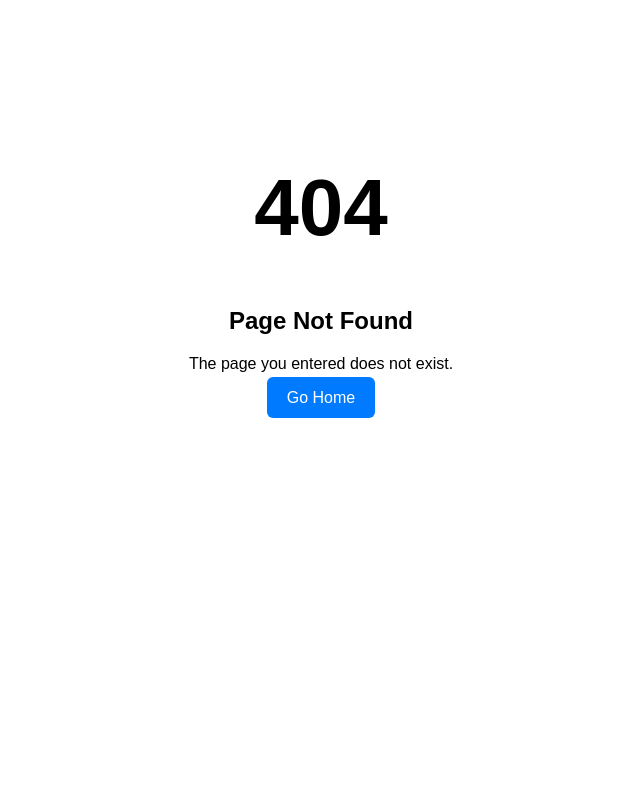
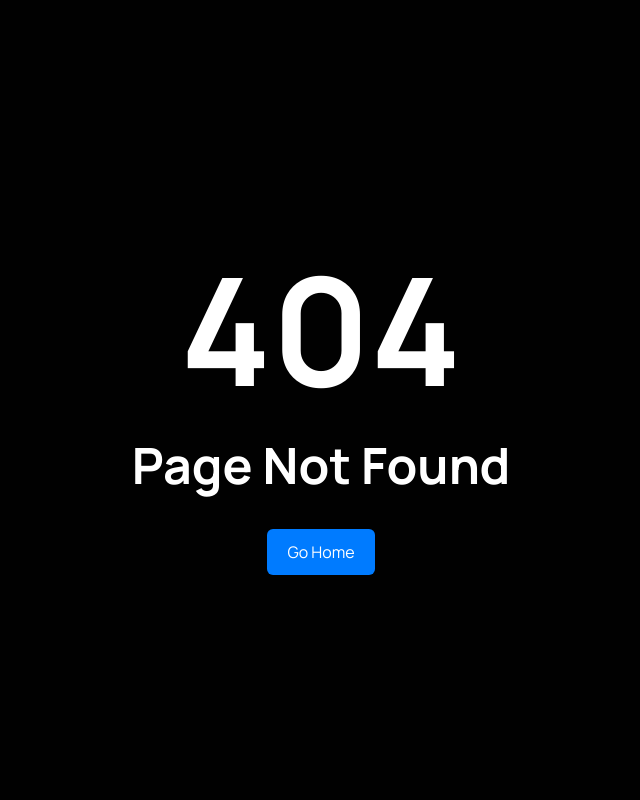
Before and after one commit to manishsharmacodex/university_results, a PHP site: page /university_results/404.php in a window 1280 px wide. Shown: the whole page, without its empty margins (319-959 px from the left). Run offline with PHP 8.4, Linux system fonts and the light colour scheme.

Commit message:
Final Deploy Version 11.1

```diff
--- a/404.php
+++ b/404.php
@@ -2,33 +2,56 @@
 
 <!DOCTYPE html>
 <html>
+
 <head>
     <title>404 - Page Not Found</title>
     <style>
-        body{
-            font-family: Arial;
-            text-align:center;
-            padding:100px;
+        @import url('https://fonts.googleapis.com/css2?family=Manrope:wght@200..800&display=swap');
+
+        * {
+            margin: 0;
+            padding: 0;
+            box-sizing: border-box;
+            font-family: "Manrope", sans-serif;
         }
-        h1{
-            font-size:80px;
+
+        body {
+            width: 100%;
+            height: 100vh;
+            background-color: #010101;
+            color: #fff;
+            display: flex;
+            flex-direction: column;
+            align-items: center;
+            justify-content: center;
         }
-        a{
-            text-decoration:none;
-            padding:12px 20px;
-            background:#007bff;
-            color:white;
-            border-radius:6px;
+
+        h1 {
+            font-size: 150px;
+        }
+
+        h2 {
+            font-size: 50px;
+        }
+
+        a {
+            text-decoration: none;
+            padding: 12px 20px;
+            background: #007bff;
+            color: white;
+            border-radius: 6px;
+            margin-top: 30px;
         }
     </style>
 </head>
+
 <body>
 
-<h1>404</h1>
-<h2>Page Not Found</h2>
-<p>The page you entered does not exist.</p>
+    <h1>404</h1>
+    <h2>Page Not Found</h2>
 
-<a href="<?= BASE_URL ?>">Go Home</a>
+    <a href="<?= BASE_URL ?>">Go Home</a>
 
 </body>
+
 </html>
--- a/frontend/main.php
+++ b/frontend/main.php
@@ -23,7 +23,7 @@ require_once(__DIR__ . "/../backend/config/config.php");
     <link rel="stylesheet" href="<?= BASE_URL ?>frontend/src/css/font.css">
     <!-- <link rel="stylesheet" type="text/css" href="./src/css/global.css"> -->
     <link rel="stylesheet" type="text/css" href="<?= BASE_URL ?>frontend/src/css/global.css"">
-    <!-- <link rel="stylesheet" type="text/css" href="./src/css/index.css"> -->
+    <!-- <link rel=" stylesheet" type="text/css" href="./src/css/index.css"> -->
 </head>
 
 <body>
```
Also changed, not shown: 1 other file.
